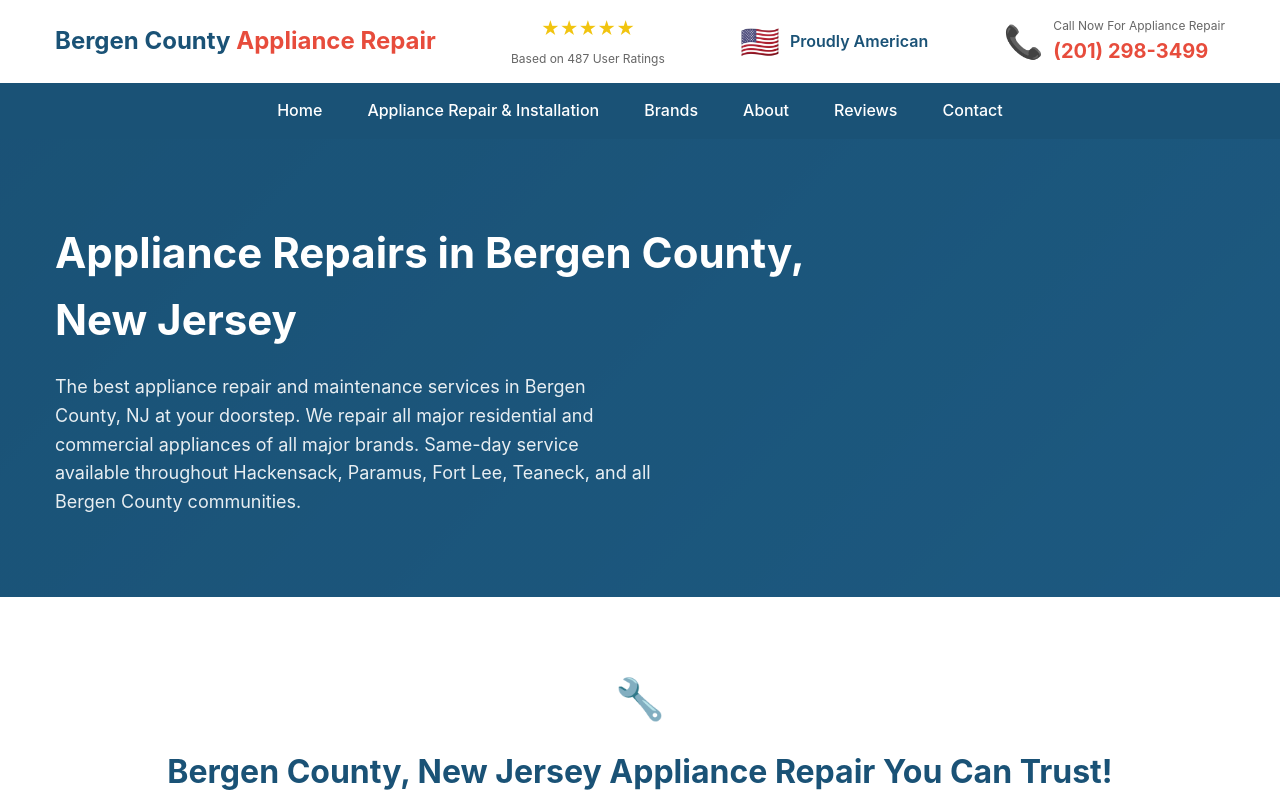
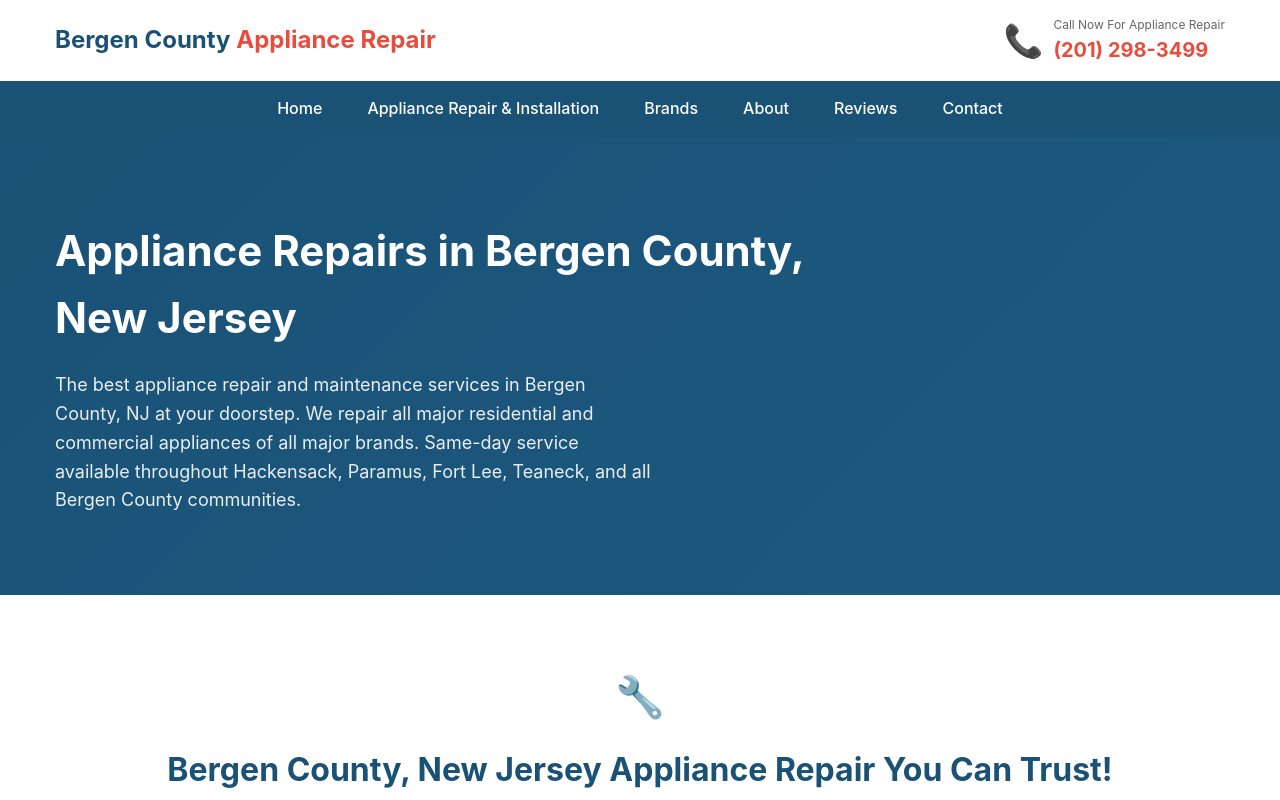
Before and after one commit to ApplianceRepairServicesNYC/bergen-county-repair-service, a plain HTML site: page index.html in a window 1280 px wide. Shown: the top 800 px of the page. Drawn offline with Linux system fonts and the light colour scheme.

Commit message:
Update index.html

```diff
--- a/index.html
+++ b/index.html
@@ -1,4 +1,3 @@
-
 <!DOCTYPE html>
 <html lang="en">
 <head>
@@ -1136,18 +1135,6 @@
                     <a href="#hero" class="logo-text">Bergen County <span>Appliance Repair</span></a>
                 </div>
 
-                <div class="icons-header">
-                    <div class="rating-stars">★★★★★</div>
-                    <span>Based on 487 User Ratings</span>
-                </div>
-
-                <div class="header-text">
-                    <div class="header-icon">🇺🇸</div>
-                    <div class="header-info">
-                        <span class="proudly-american">Proudly American</span>
-                    </div>
-                </div>
-
                 <div class="header-text">
                     <div class="header-icon">📞</div>
                     <div class="header-info">
```
